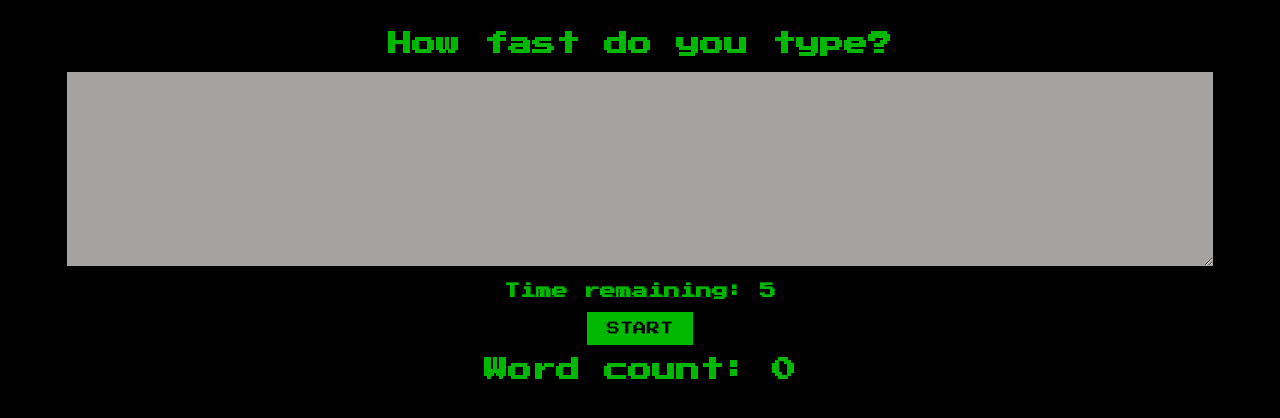
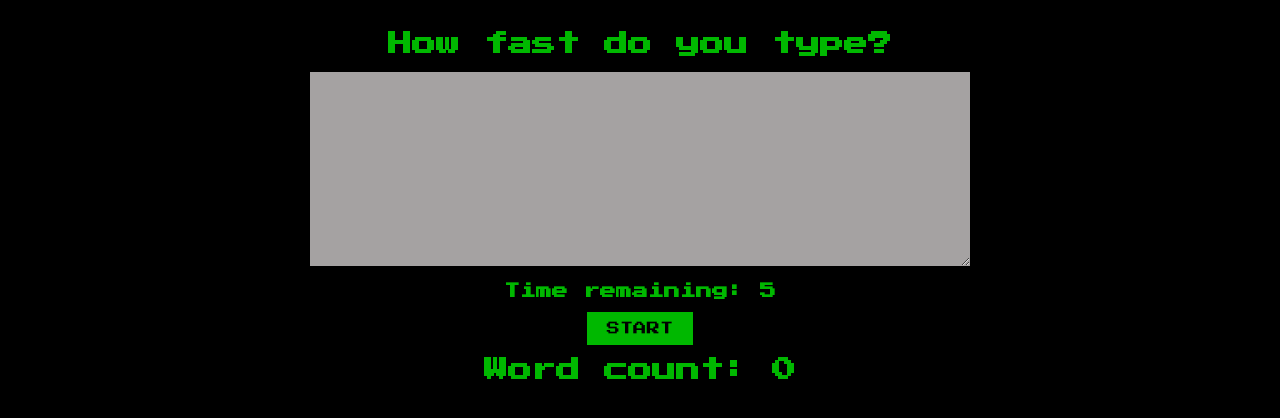
Before and after one commit to gabycode/speed-typing-game, a React (Vite) app: page / in a window 1280 px wide. Shown: the top 418 px of the page. Built offline with nearby package versions, Linux system fonts and the light colour scheme.

Commit message:
add: media query to textarea

```diff
--- a/src/App.css
+++ b/src/App.css
@@ -31,6 +31,10 @@ textarea:disabled {
   background: #a5a2a2;
 }
 
+textarea:focus {
+  border: 3px solid white;
+}
+
 button {
   font-family: "Press Start 2P", cursive;
   display: block;
@@ -45,3 +49,9 @@ button {
 button:disabled {
   cursor: not-allowed;
 }
+
+@media (min-width: 768px) {
+  textarea {
+    max-width: 50em;
+  }
+}
```
